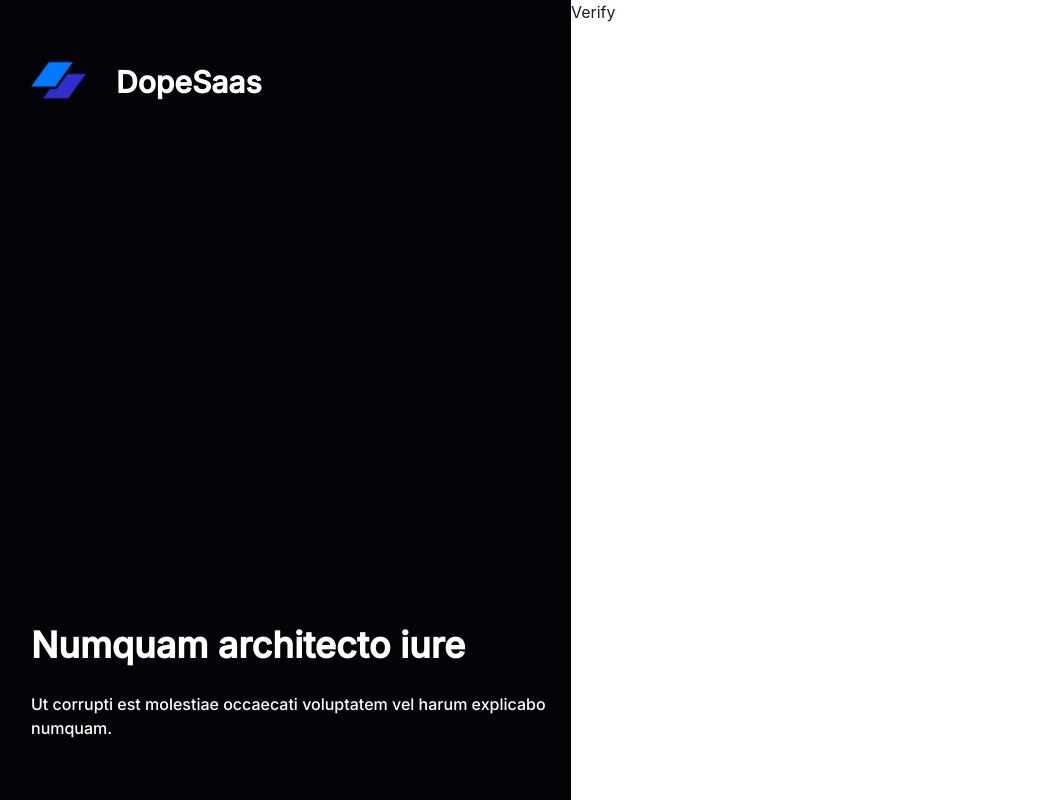
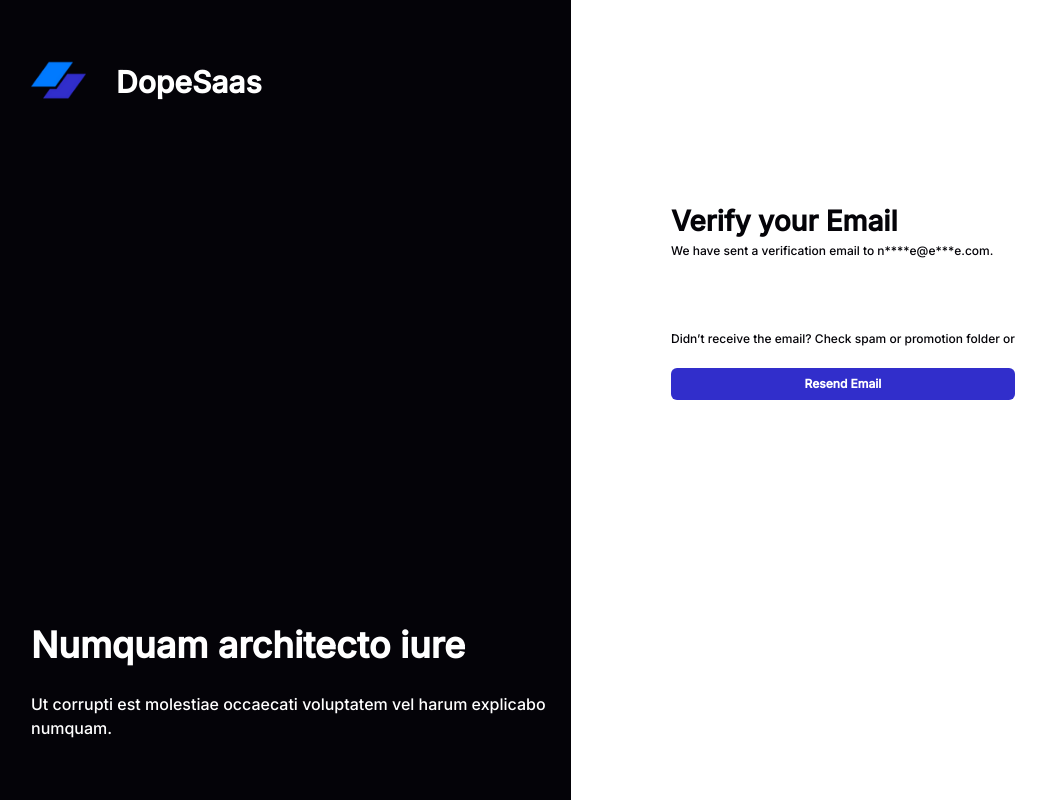
Before and after one commit to ProsperChihimba/authentication-screens, a React (Create React App) app: page / in a window 1280 px wide. Shown: the whole page, without its empty margins (69-1115 px from the left). Built offline with nearby package versions, Linux system fonts and the light colour scheme.

Commit message:
Update: finish up verify email design

```diff
--- a/src/components/Verify/index.jsx
+++ b/src/components/Verify/index.jsx
@@ -1,12 +1,37 @@
 import React from 'react'
-import { Flex,   } from '@chakra-ui/react'
+import { Flex, Box, Text, Button } from '@chakra-ui/react'
 import RightSide from '../rightSide'
 
 const Verify = () => {
     return (
         <Flex>
             <RightSide />
-            <div>Verify</div>
+            <Box pr='100px' background='white' pl='100px' pt='200px' fontFamily='Inter'>
+                <Text
+                    as='b'
+                    color='#040308'
+                    fontWeight='900'
+                    fontSize='28px'
+                    mb='20px'
+                >
+                    Verify your Email
+                </Text>
+                <Text
+                    color='#040308'
+                    fontSize='12px'
+                    mb='70px'
+                >
+                    We have sent a verification email to n****e@e***e.com.
+                </Text>
+                <Text
+                    color='#040308'
+                    fontSize='12px'
+                    mb='20px'
+                >
+                    Didn’t receive the email? Check spam or promotion folder or
+                </Text>
+                <Button mb='20px' bg='#312ECB' color='white' size='sm' width='100%' fontSize='12px'>Resend Email</Button>
+            </Box>
         </Flex>
     )
 }
```
